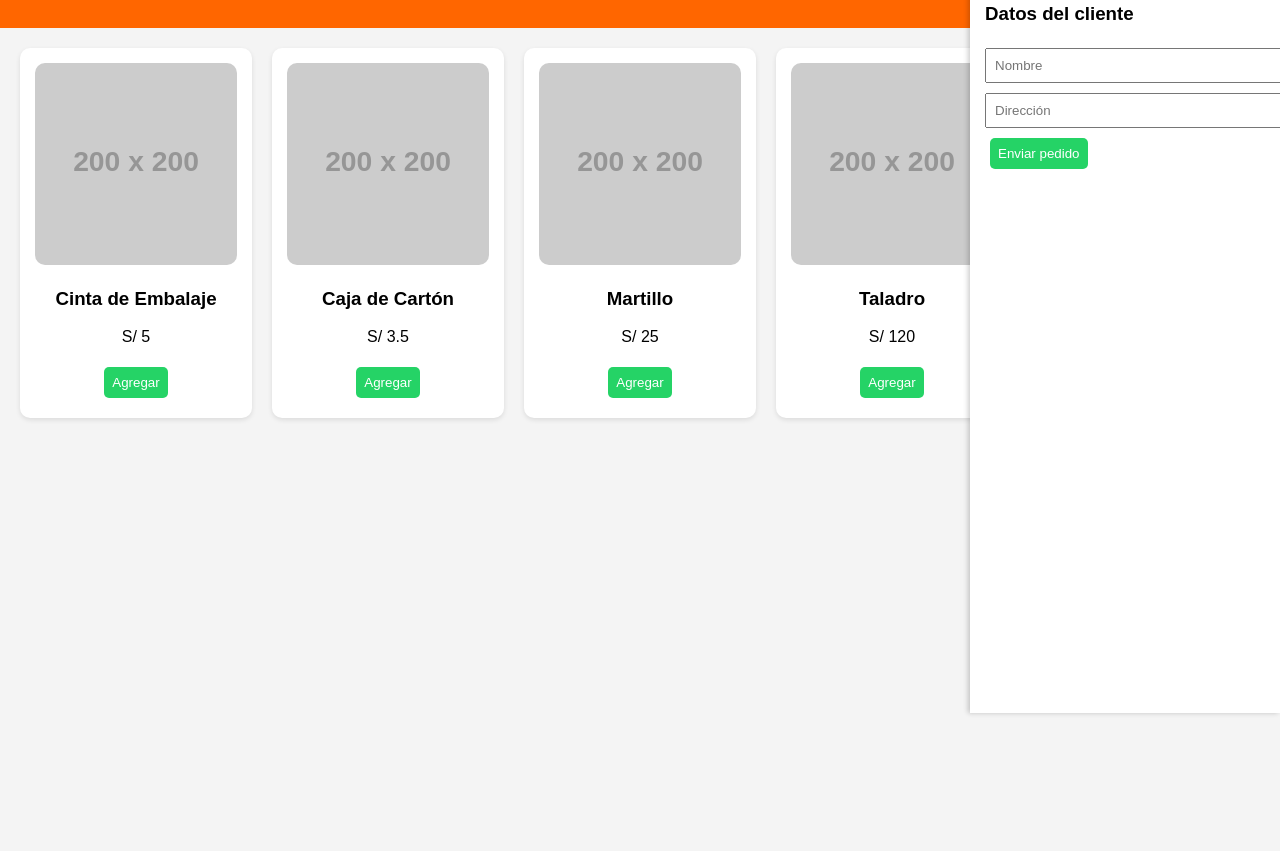
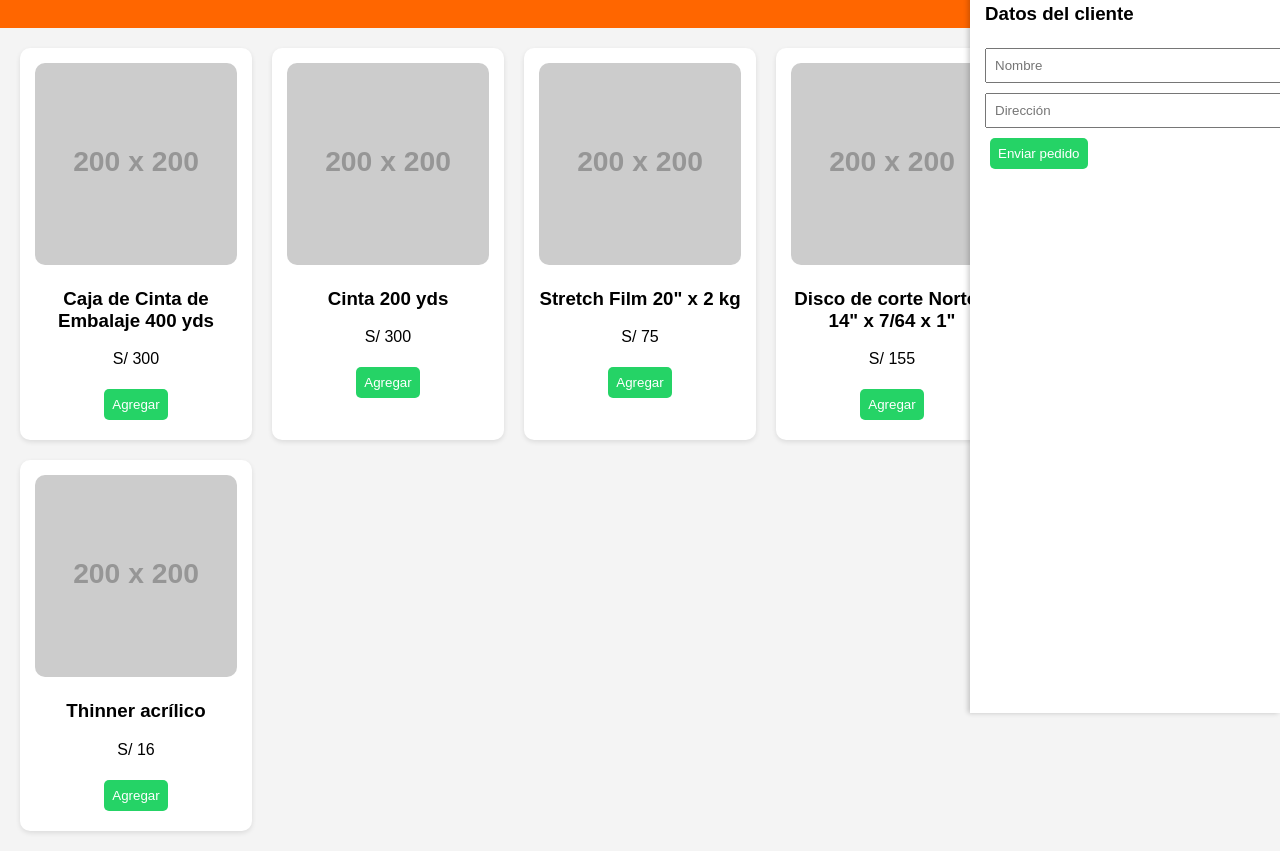
Before and after one commit to Sebastian-pere/S-L-INDUSTRIALES, a plain HTML site: page index.html in a window 1280 px wide. Shown: the part 117-968 px from the top of the page. Before the commit the page ends 800 px from the top, so only its background shows below. Drawn offline with Linux system fonts and the light colour scheme; placeholder pictures from the web are drawn by us.

Commit message:
Update index.html

```diff
--- a/index.html
+++ b/index.html
@@ -4,72 +4,19 @@
 <meta charset="UTF-8">
 <meta name="viewport" content="width=device-width, initial-scale=1.0">
 <title>Ferretería & Embalaje PRO</title>
-
 <style>
 body { font-family: Arial; margin:0; background:#f4f4f4; }
-
-header {
-background:#ff6600;
-color:white;
-text-align:center;
-padding:15px;
-}
-
-.productos {
-display:grid;
-grid-template-columns:repeat(auto-fit,minmax(220px,1fr));
-gap:20px;
-padding:20px;
-}
-
-.producto {
-background:white;
-padding:15px;
-border-radius:10px;
-text-align:center;
-box-shadow:0 2px 5px rgba(0,0,0,0.1);
-}
-
+header { background:#ff6600; color:white; text-align:center; padding:15px; }
+.productos { display:grid; grid-template-columns:repeat(auto-fit,minmax(220px,1fr)); gap:20px; padding:20px; }
+.producto { background:white; padding:15px; border-radius:10px; text-align:center; box-shadow:0 2px 5px rgba(0,0,0,0.1); }
 .producto img { width:100%; border-radius:10px; }
-
-button {
-background:#25D366;
-color:white;
-border:none;
-padding:8px;
-margin:5px;
-border-radius:5px;
-cursor:pointer;
-}
-
-.carrito {
-position:fixed;
-right:0;
-top:0;
-width:280px;
-height:100%;
-background:white;
-padding:15px;
-box-shadow:-2px 0 5px rgba(0,0,0,0.2);
-overflow:auto;
-}
-
-input {
-width:100%;
-padding:8px;
-margin:5px 0;
-}
-
-.total {
-font-weight:bold;
-margin-top:10px;
-}
+button { background:#25D366; color:white; border:none; padding:8px; margin:5px; border-radius:5px; cursor:pointer; }
+.carrito { position:fixed; right:0; top:0; width:280px; height:100%; background:white; padding:15px; box-shadow:-2px 0 5px rgba(0,0,0,0.2); overflow:auto; }
+input { width:100%; padding:8px; margin:5px 0; }
+.total { font-weight:bold; margin-top:10px; }
 </style>
-
 </head>
-
 <body>
-
 <header>
 <h1>🔧 Ferretería & Embalaje</h1>
 <p>Pedidos rápidos por WhatsApp</p>
@@ -79,52 +26,55 @@ margin-top:10px;
 
 <div class="producto">
 <img src="https://via.placeholder.com/200">
-<h3>Cinta de Embalaje</h3>
-<p>S/ 5</p>
-<button onclick="agregar('Cinta',5)">Agregar</button>
+<h3>Caja de Cinta de Embalaje 400 yds</h3>
+<p>S/ 300</p>
+<button onclick="agregar('Caja de Cinta de Embalaje 400 yds',300)">Agregar</button>
 </div>
 
 <div class="producto">
 <img src="https://via.placeholder.com/200">
-<h3>Caja de Cartón</h3>
-<p>S/ 3.5</p>
-<button onclick="agregar('Caja',3.5)">Agregar</button>
+<h3>Cinta 200 yds</h3>
+<p>S/ 300</p>
+<button onclick="agregar('Cinta 200 yds',300)">Agregar</button>
 </div>
 
 <div class="producto">
 <img src="https://via.placeholder.com/200">
-<h3>Martillo</h3>
-<p>S/ 25</p>
-<button onclick="agregar('Martillo',25)">Agregar</button>
+<h3>Stretch Film 20&quot; x 2 kg</h3>
+<p>S/ 75</p>
+<button onclick="agregar('Stretch Film 20\" x 2 kg',75)">Agregar</button>
 </div>
 
 <div class="producto">
 <img src="https://via.placeholder.com/200">
-<h3>Taladro</h3>
-<p>S/ 120</p>
-<button onclick="agregar('Taladro',120)">Agregar</button>
+<h3>Disco de corte Norton 14&quot; x 7/64 x 1&quot;</h3>
+<p>S/ 155</p>
+<button onclick="agregar('Disco de corte Norton 14\" x 7/64 x 1\"',155)">Agregar</button>
 </div>
 
 <div class="producto">
 <img src="https://via.placeholder.com/200">
-<h3>Plástico Burbuja</h3>
-<p>S/ 15</p>
-<button onclick="agregar('Burbuja',15)">Agregar</button>
+<h3>Disco de corte 9 x 5/64 x 7/8</h3>
+<p>S/ 265</p>
+<button onclick="agregar('Disco de corte 9 x 5/64 x 7/8',265)">Agregar</button>
+</div>
+
+<div class="producto">
+<img src="https://via.placeholder.com/200">
+<h3>Thinner acrílico</h3>
+<p>S/ 16</p>
+<button onclick="agregar('Thinner acrílico',16)">Agregar</button>
 </div>
 
 </div>
 
 <div class="carrito">
 <h2>🛒 Pedido</h2>
-
 <ul id="lista"></ul>
-
 <p class="total">Total: S/ <span id="total">0</span></p>
-
 <h3>Datos del cliente</h3>
 <input id="nombre" placeholder="Nombre">
 <input id="direccion" placeholder="Dirección">
-
 <button onclick="enviar()">Enviar pedido</button>
 </div>
 
@@ -153,47 +103,30 @@ function render(){
 let lista = document.getElementById("lista");
 lista.innerHTML = "";
 let total = 0;
-
 for(let item in carrito){
 let p = carrito[item];
-total += p.precio * p.cantidad;
-
+total += p.precio*p.cantidad;
 let li = document.createElement("li");
-li.innerHTML = `
-${item} (S/ ${p.precio}) x ${p.cantidad}
-<button onclick="cambiar('${item}',1)">+</button>
-<button onclick="cambiar('${item}',-1)">-</button>
-`;
+li.innerHTML = `${item} (S/ ${p.precio}) x ${p.cantidad} <button onclick="cambiar('${item}',1)">+</button> <button onclick="cambiar('${item}',-1)">-</button>`;
 lista.appendChild(li);
 }
-
 document.getElementById("total").textContent = total.toFixed(2);
 }
 
 function enviar(){
 let nombre = document.getElementById("nombre").value;
 let direccion = document.getElementById("direccion").value;
-
-if(!nombre || !direccion){
-alert("Completa tus datos");
-return;
+if(!nombre||!direccion){ alert("Completa tus datos"); return; }
+let mensaje = "🧾 Pedido:%0A";
+let total = 0;
+for(let item in carrito){
+let p=carrito[item];
+mensaje += `- ${item} x${p.cantidad} (S/ ${p.precio})%0A`;
+total+=p.precio*p.cantidad;
 }
-
-let mensaje = "🧾 Pedido:%0A";
-
-let total = 0;
-
-for(let item in carrito){
-let p = carrito[item];
-mensaje += `- ${item} x${p.cantidad} (S/ ${p.precio})%0A`;
-total += p.precio * p.cantidad;
-}
-
 mensaje += `%0ATotal: S/ ${total.toFixed(2)}%0A`;
 mensaje += `%0A👤 Nombre: ${nombre}%0A📍 Dirección: ${direccion}`;
-
-let url = "https://wa.me/" + numero + "?text=" + mensaje;
-window.open(url,"_blank");
+window.open("https://wa.me/"+numero+"?text="+mensaje,"_blank");
 }
 </script>
 
```
